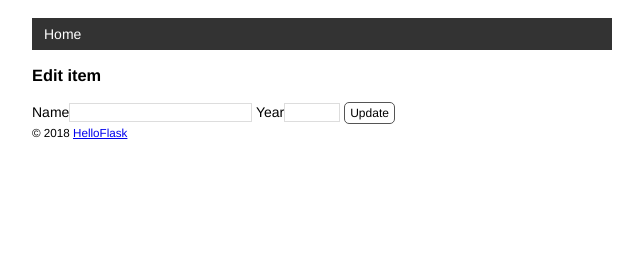
After one commit to shidashui/watchlist, a Flask app: template templates/edit.html in a window 1280 px wide. The commit adds this page. Shown: the part 41-300 px from the top of the page, without its empty margins (318-961 px from the left). Run offline with Flask 2, Linux system fonts and the light colour scheme; the template is opened without the code that fills it, so the values that code supplies are empty.

Commit message:
Create, edit and delete item by form

```diff
--- a/app.py
+++ b/app.py
@@ -1,4 +1,4 @@
-from flask import Flask, url_for, render_template
+from flask import Flask, url_for, render_template, request, flash, redirect
 import os
 import sys
 from flask_sqlalchemy import SQLAlchemy
@@ -49,12 +49,54 @@ def inject_user():  # 函数名可以随意修改
     user = User.query.first()
     return dict(user=user)  # 需要返回字典，等同于return {'user': user}
 
-@app.route('/')
+@app.route('/', methods=['GET', 'POST'])
 def index():
-    #user = User.query.first()
+    if request.method == 'POST':  # 判断是否是 POST 请求
+        # 获取表单数据
+        title = request.form.get('title')  # 传入表单对应输入字段的 name 值
+        year = request.form.get('year')
+        # 验证数据
+        if not title or not year or len(year) > 4 or len(title) > 60:
+            flash('Invalid input.')  # 显示错误提示
+            return redirect(url_for('index'))  # 重定向回主页
+        # 保存表单数据到数据库
+        movie = Movie(title=title, year=year)  # 创建记录
+        db.session.add(movie)  # 添加到数据库会话
+        db.session.commit()  # 提交数据库会话
+        flash('Item created.')  # 显示成功创建的提示
+        return redirect(url_for('index'))  # 重定向回主页
+    user = User.query.first()
     movies = Movie.query.all()
-    return render_template('index.html',  movies=movies)
+    return render_template('index.html', user=user, movies=movies)
 
+#编辑条目
+@app.route('/movie/edit/<int:movie_id>', methods=['GET', 'POST'])
+def edit(movie_id):
+    movie = Movie.query.get_or_404(movie_id)
+
+    if request.method == 'POST':
+        title = request.form['title']
+        year = request.form['year']
+
+        if not title or not year or len(year) > 4 or len(title) > 60:
+            flash('Invalid input.')
+            return redirect(url_for('edit', movie_id=movie_id))
+
+        movie.title = title
+        movie.year = year
+        db.session.commit()
+        flash('Item updated.')
+        return redirect(url_for('index'))
+    return render_template('edit.html', movie=movie)
+
+#删除条目
+@app.route('/movie/delete/<int:movie_id>', methods=['POST'])
+def delete(movie_id):
+    movie = Movie.query.get_or_404(movie_id)
+    db.session.delete(movie)
+    db.session.commit()
+    flash('Item deleted.')
+    return redirect(url_for('index'))
 
 @app.route('/index')
 @app.route('/home')
--- a/static/style.css
+++ b/static/style.css
@@ -80,3 +80,43 @@ nav li a:hover {
     border-radius: 5px;
     padding: 3px 5px;
 }
+input[type=submit] {
+    font-family: inherit;
+}
+input[type=text] {
+    border: 1px solid #ddd;
+}
+input[name=year] {
+    width: 50px;
+}
+.btn {
+    font-size: 12px;
+    padding: 3px 5px;
+    text-decoration: none;
+    cursor: pointer;
+    background-color: white;
+    color: black;
+    border: 1px solid #555555;
+    border-radius: 5px;
+}
+.btn:hover {
+    text-decoration: none;
+    background-color: black;
+    color: white;
+    border: 1px solid black;
+}
+
+.alert {
+    position: relative;
+    padding: 7px;
+    margin: 7px 0;
+    border: 1px solid transparent;
+    color: #004085;
+    background-color: #cce5ff;
+    border-color: #b8daff;
+    border-radius: 5px;
+}
+
+.inline-form {
+    display: inline;
+}
--- a/templates/base.html
+++ b/templates/base.html
@@ -5,11 +5,13 @@
     <meta charset="utf-8">
     <meta name="viewport" content="width=device-width, initial-scale=1.0">
     <title>{{ user.name }}'s Watchlist</title>
-    {*<link rel="icon" href="{{ url_for('static', filename='python.svg') }}">*}
     <link rel="stylesheet" href="{{ url_for('static', filename='style.css') }}" type="text/css">
     {% endblock %}
 </head>
 <body>
+{% for message in get_flashed_messages() %}
+    <div class="alert">{{ message }}</div>
+{% endfor %}
     <h2>
         <img alt="Avatar" class="avatar" src="{{ url_for('static', filename='images/avatar.png') }}">
         {{ user.name }}'s Watchlist
--- /dev/null
+++ b/templates/edit.html
@@ -0,0 +1,10 @@
+{% extends 'base.html' %}
+
+{% block content %}
+<h3>Edit item</h3>
+<form method="post">
+	Name<input type="text" name="title" autocomplete="off" required value="{{movie.title}}">
+	Year<input type="text" name="year" autocomplete="off" required value="{{movie.year}}">
+	<input class="btn" type="submit" name="submit" value="Update">
+</form>
+{% endblock %}
```
Also changed, not shown: templates/index.html (+9 -0 lines).
